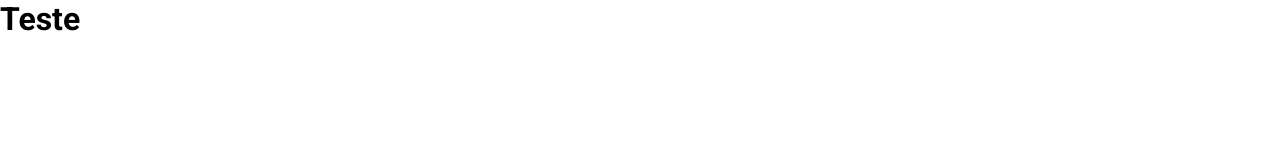
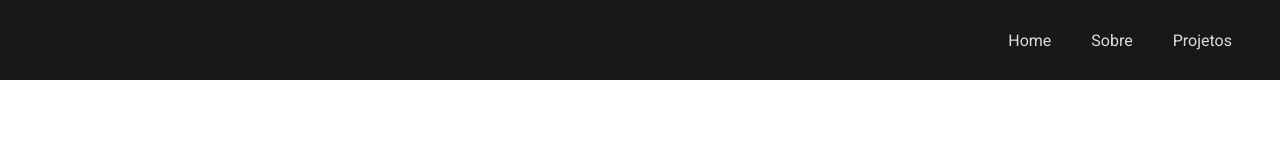
Before and after one commit to pratesddev/fe_portifolio, a plain HTML site: page index.html in a window 1280 px wide. Drawn offline with Linux system fonts and the light colour scheme.

Commit message:
adiciona estrutura de navegação ao index.html e estilos correspondentes no styles.css

```diff
--- a/index.html
+++ b/index.html
@@ -17,9 +17,15 @@
 </head>
 
 <body>
-
-    <h1>Teste</h1>
-
+    <!--início header-->
+    <nav class="nav">
+        <ul class="nav-list">
+            <li><a href="#">Home</a></li>
+            <li><a href="#">Sobre</a></li>
+            <li><a href="#">Projetos</a></li>
+        </ul>
+    </nav>
+    <!--fim header-->
 </body>
 
 </html>
--- a/styles.css
+++ b/styles.css
@@ -8,3 +8,31 @@
 body {
     font-family: 'Roboto', sans-serif;
 }
+
+/*INÍCIO HEADER*/
+.nav {
+    background-color: #181818;
+    height: 80px;
+    width: 100%;
+    display: flex;
+    justify-content: flex-end;
+}
+
+.nav-list {
+    display: flex;
+    align-items: center;
+    list-style: none;
+    margin-right: 28px;
+}
+
+.nav-list a {
+    text-decoration: none;
+    color: #ddd;
+    padding: 20px;
+}
+
+.nav-list a:hover {
+    color: #fff;
+}
+
+/* FIM HEADER */
```
